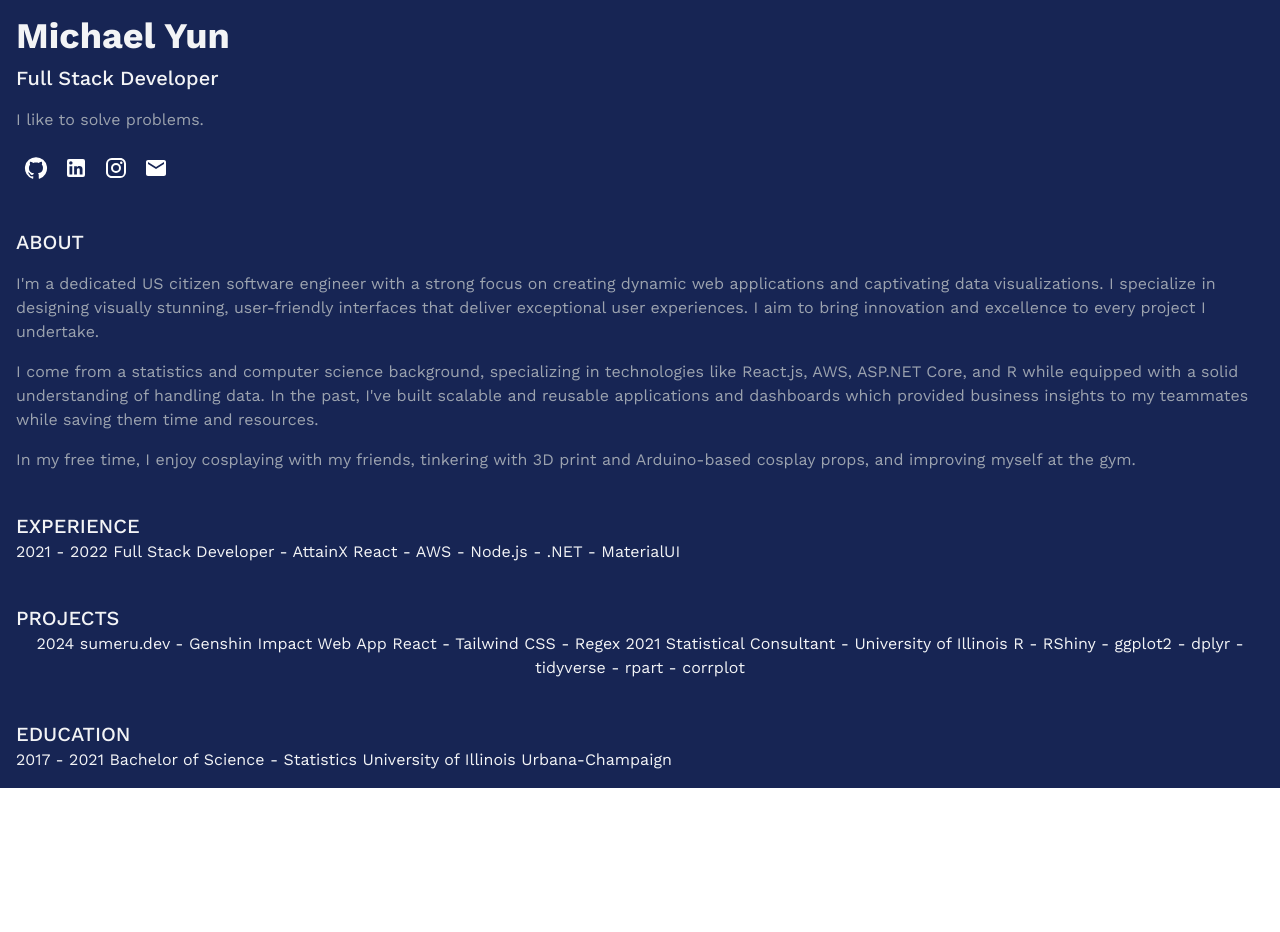
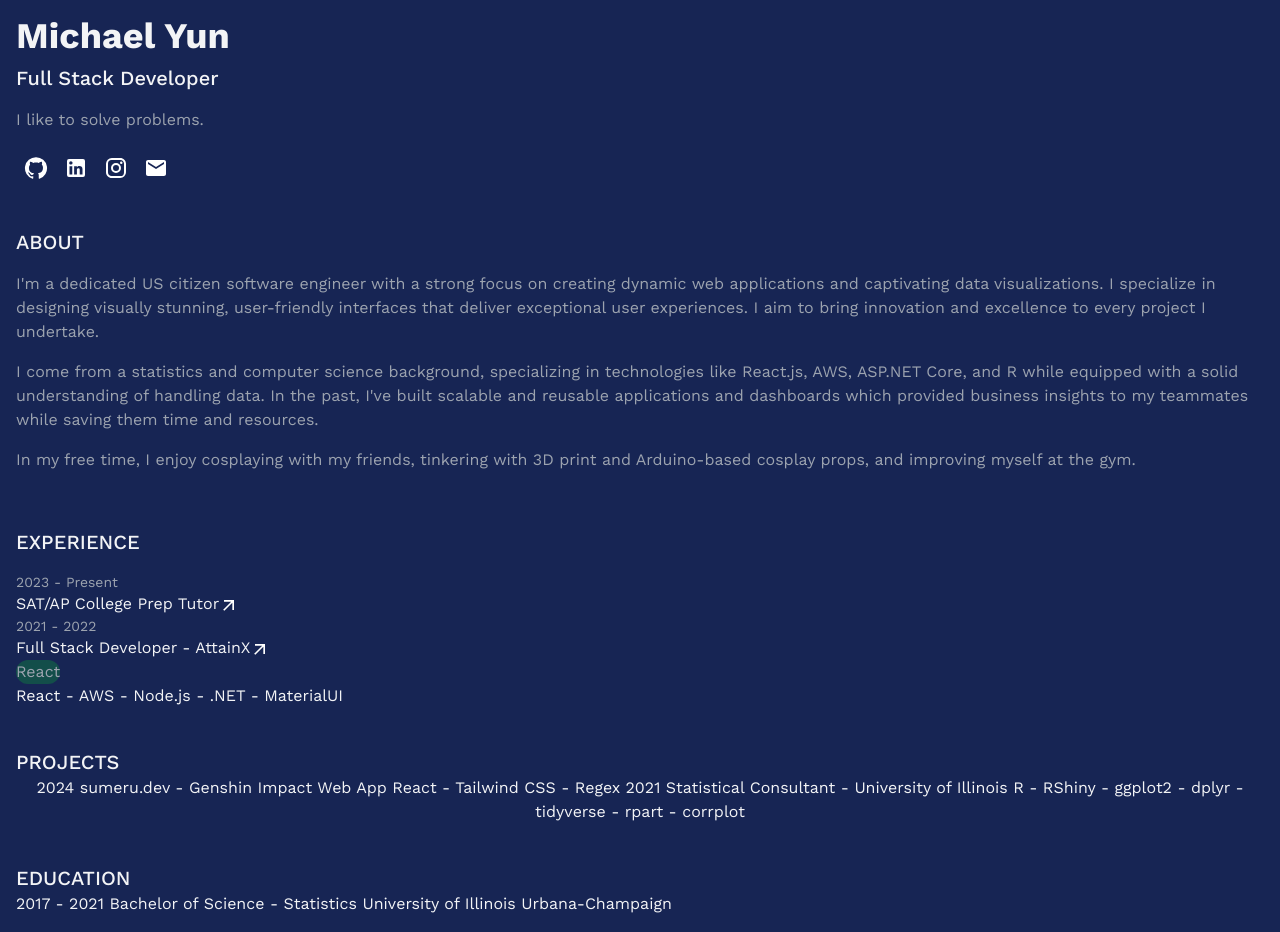
Before and after one commit to myun11/personal_website, a React (Vite) app: page / in a window 1280 px wide. Before the commit the page ends 800 px from the top, so only its background shows below. Built offline with nearby package versions, Linux system fonts and the light colour scheme.

Commit message:
Added company link for ease of access

```diff
--- a/src/App.jsx
+++ b/src/App.jsx
@@ -6,11 +6,32 @@ import Tooltip from '@mui/material/Tooltip';
 import IconButton from '@mui/material/IconButton';
 import EmailIcon from '@mui/icons-material/Email';
 import Link from '@mui/material/Link';
+import ShortcutIcon from '@mui/icons-material/ArrowOutward';
 import './App.css'
 
 import React from 'react'
 
 const App = () => {
+
+
+  // const data = [
+  //   {
+  //     company : "AttainX",
+  //     companyURL : "https://attainx.com/",
+  //     description: "",
+  //     technologies: [],
+  //     dates:
+  //   }
+  // ]
+
+  // Helper jsx function for displaying different technologies in bubbles
+  const Bubble = (tech) => {
+    return(
+      <div className = "rounded-xl bg-teal-900 text-gray-400">
+        {tech}
+      </div>
+    )
+  }
 
   return (
     <main className="bg-blue-950">
@@ -92,9 +113,51 @@ const App = () => {
           </h3>
         </div>
         <div className="flex flex-col justify-center items-start text-gray-100 px-4 py-4">
-          <h2 className="text-xl font-medium mt-2 uppercase">Experience</h2>
-          2021 - 2022
-          Full Stack Developer - AttainX
+          <h2 className="text-xl font-medium mt-2 uppercase py-4">Experience</h2>
+          <p className="text-sm text-gray-400">2023 - Present</p>
+          <h2 className="">
+            <Tooltip title="Company Link">
+              <Link
+                href="https://eliteprep.com/"
+                target="_blank"
+                rel="noopener"
+                underline="none"
+              >
+                <p className="text-gray-100">SAT/AP College Prep Tutor
+                <ShortcutIcon fontSize="small" sx={{
+                  color: 'white',
+                  '&:hover': { color: 'lightgray' }
+                }}/>
+                </p>
+
+              </Link>
+            </Tooltip>
+          </h2>
+
+          <p className="text-sm text-gray-400">2021 - 2022</p>
+          <h2 className="">
+            <Tooltip title="Company Link">
+              <Link
+                href="https://attainx.com/"
+                target="_blank"
+                rel="noopener"
+                underline="none"
+              >
+                <p className="text-gray-100">Full Stack Developer - AttainX
+
+
+                <ShortcutIcon fontSize="small" sx={{
+                  color: 'white',
+                  '&:hover': { color: 'lightgray' }
+                }}/>
+                </p>
+
+              </Link>
+            </Tooltip>
+          </h2>
+
+
+          {Bubble("React")}
           React - AWS - Node.js - .NET - MaterialUI
         </div>
 
```
